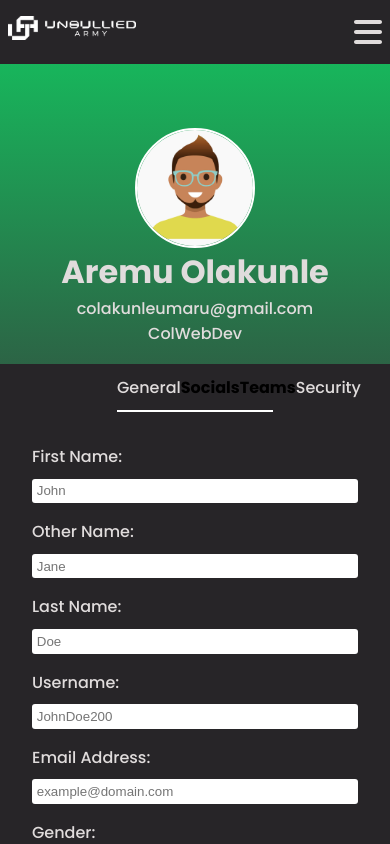
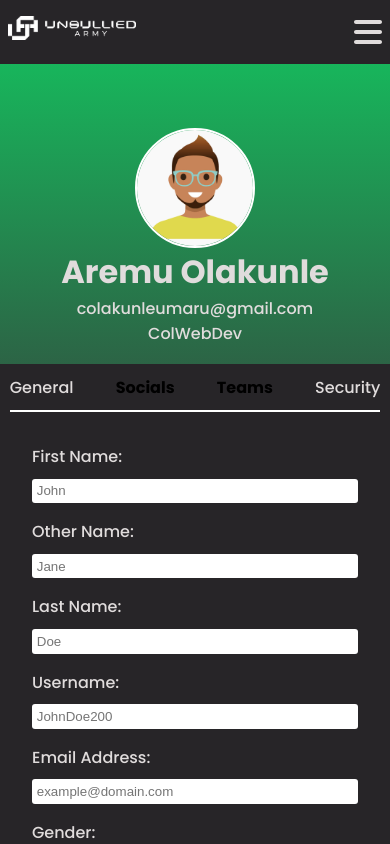
Before and after one commit to ColTheDeveloper/unsullied-army, a React (Create React App) app in the folder client/: page /user/1 in a window 390 px wide. Built offline with nearby package versions, Linux system fonts and the light colour scheme.

Commit message:
edited profile.css and navbar.css

```diff
--- a/client/src/App.css
+++ b/client/src/App.css
@@ -2,6 +2,7 @@
   --background-color: #272528;
   --text-color:#e0dcdc;
   --gradient-background-color: #36E07F  linear-gradient(#3bec8896, #079e48a5) no-repeat;
+  --gradient-background-color-2-0:#36E07F linear-gradient( #079e48a5, #272528a9) no-repeat;
   --green-text-color:#36E07F;
   --green-hover-color:#079e48a5;
 }
--- a/client/src/Components/Navbar/Navbar.css
+++ b/client/src/Components/Navbar/Navbar.css
@@ -40,7 +40,8 @@
         top: 4rem;
         right: 3%;
         width: 10rem;
-        background: #36E07F  linear-gradient(#3bec8896, #079e48a5) no-repeat;
+        /* background: #36E07F  linear-gradient(#3bec8896, #079e48a5) no-repeat; */
+        background: #36E07F linear-gradient( #079e48a5, #272528a9) no-repeat;
         flex-direction: column;
         align-items: center;
         gap: 1rem;
--- a/client/src/Pages/Profile/Profile.css
+++ b/client/src/Pages/Profile/Profile.css
@@ -28,3 +28,15 @@
     height: 3rem;
     border-bottom:2px solid white;
 }
+@media (min-width:451px) and (max-width:850px) {
+
+    .Profile>div:nth-of-type(2){
+        width: 90%;
+    }
+
+}
+@media (max-width:450px){
+    .Profile>div:nth-of-type(2){
+        width: 95%;
+    }
+}
```
